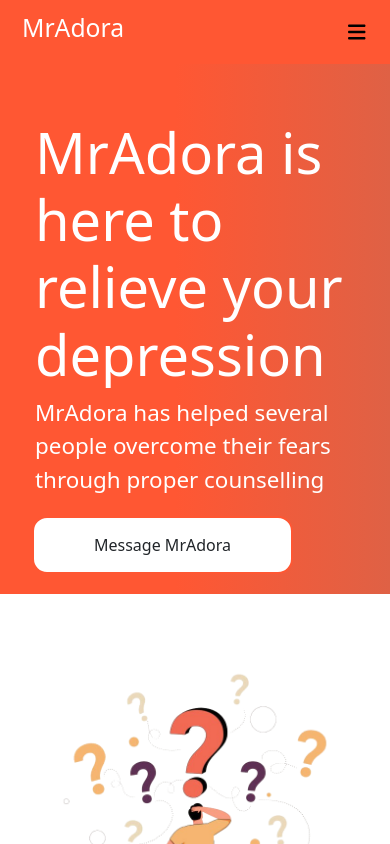
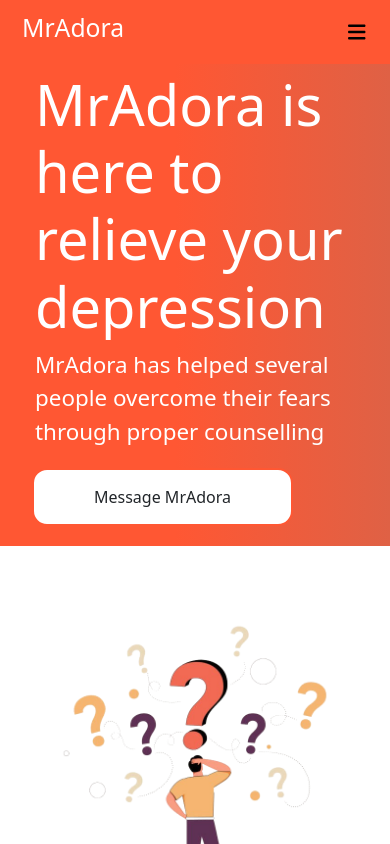
Before and after one commit to steelthedev/mradora, a Vue app: page / in a window 390 px wide. Shown: the top 844 px of the page. Built offline with nearby package versions, Linux system fonts and the light colour scheme.

Commit message:
Changed image size of mobile view

```diff
--- a/src/views/HomeView.vue
+++ b/src/views/HomeView.vue
@@ -5,7 +5,7 @@
   <div class="container  ">
     <div class="row">
       <div class="col-lg-6 col-md-6 mt-5">
-          <div class="hero-title mt-5">
+          <div class="hero-title ">
             <h2> MrAdora is here to relieve your depression </h2>
             <p>MrAdora has helped several people overcome their fears through proper counselling</p>
           </div>
```
